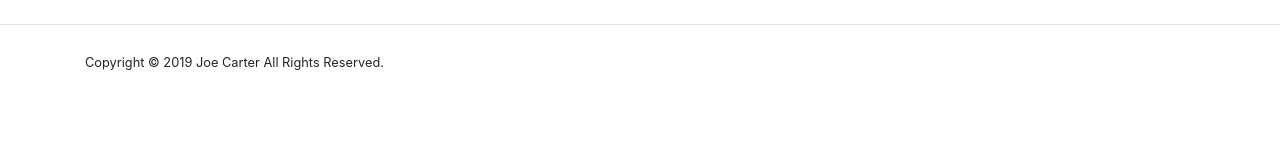
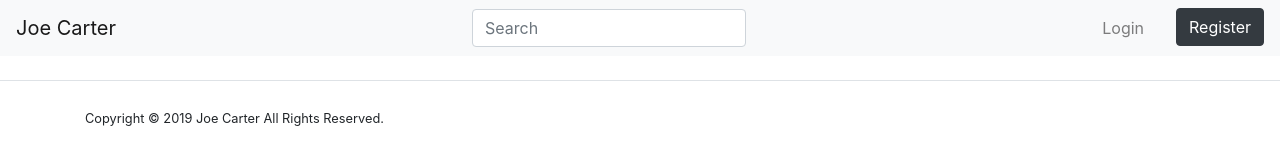
Before and after one commit to JO-E32/bootstrap_exercise, a plain HTML site: page index.html in a window 1280 px wide. Drawn offline with nearby package versions, Linux system fonts and the light colour scheme.

Commit message:
Added title and navbar

```diff
--- a/index.html
+++ b/index.html
@@ -3,11 +3,35 @@
 <head>
 	<meta charset="UTF-8">
 	<meta name="viewport" content="width=device-width, initial-scale=1, shrink-to-fit=no">
-		<link rel="stylesheet" href="https://stackpath.bootstrapcdn.com/bootstrap/4.3.1/css/bootstrap.min.css" integrity="sha384-ggOyR0iXCbMQv3Xipma34MD+dH/1fQ784/j6cY/iJTQUOhcWr7x9JvoRxT2MZw1T" crossorigin="anonymous">
-    <title>Hello, world!</title>
-	<title>Document</title>
+	<link rel="stylesheet" href="https://stackpath.bootstrapcdn.com/bootstrap/4.3.1/css/bootstrap.min.css" integrity="sha384-ggOyR0iXCbMQv3Xipma34MD+dH/1fQ784/j6cY/iJTQUOhcWr7x9JvoRxT2MZw1T" crossorigin="anonymous">
+    <title>Bootstrap Exercise</title>
 </head>
 <body>
+
+	<header>
+		<nav class="navbar navbar-expand-lg navbar-light bg-light">
+	 		<a class="navbar-brand" href="#">Joe Carter</a>
+		  	<button class="navbar-toggler" type="button" data-toggle="collapse" data-target="#navbarSupportedContent" aria-controls="navbarSupportedContent" aria-expanded="false" aria-label="Toggle navigation">
+		    <span class="navbar-toggler-icon"></span>
+		  	</button>
+
+		  <div class="collapse navbar-collapse" id="navbarSupportedContent">
+		  	<form class="form-inline my-2 my-lg-0 mx-auto">
+		      <input class="form-control mr-sm-2" type="search" placeholder="Search" aria-label="Search">
+		      <button class="btn btn-outline-success my-2 my-sm-0 sr-only" type="submit">Search</button>
+		    </form>
+
+		    <ul class="navbar-nav">
+		      <li class="nav-item mr-4">
+		        <a class="nav-link" href="#">Login</a>
+		      </li>
+		      <li class="nav-item">
+		        <a class="btn btn-dark" href="#">Register</a>
+		      </li>
+		  	</ul>
+		  </div>
+		</nav>
+	</header>
 	<footer class="border-top mt-4">
 		<div class="container py-4">
 			<p>
```
